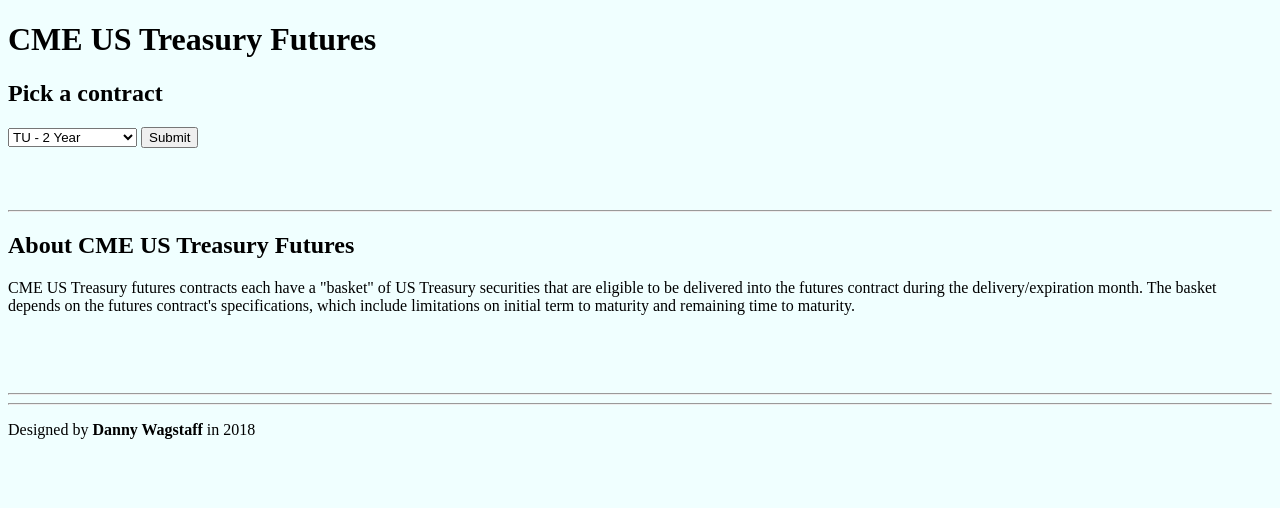
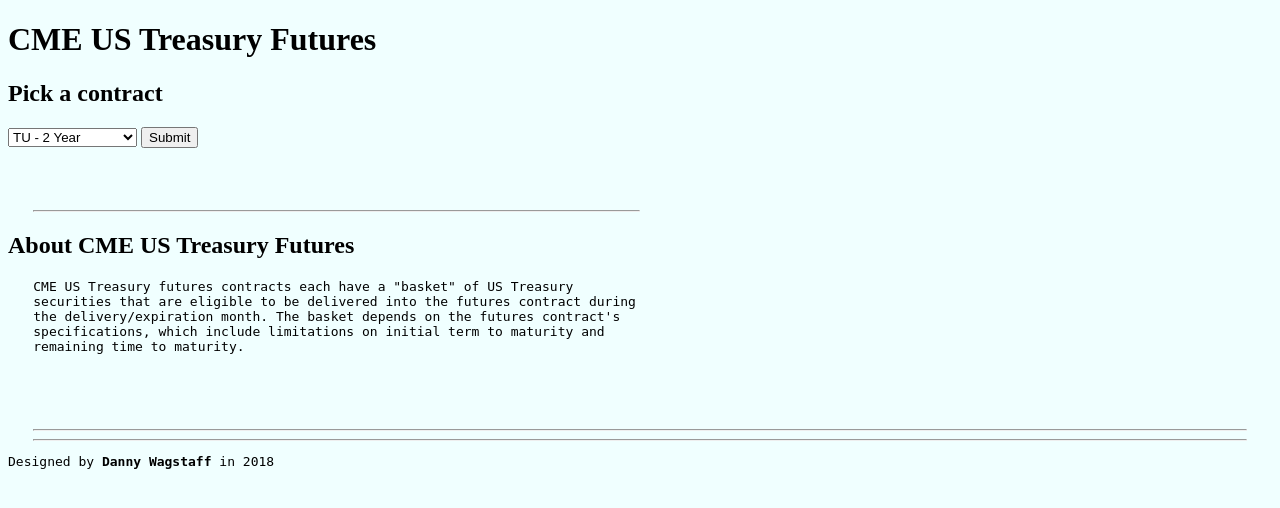
Before and after one commit to danny1000008/bond, a Flask app: page / in a window 1280 px wide. Shown: the top 508 px of the page. Run offline with Flask 2, Linux system fonts and the light colour scheme.

Commit message:
Made a little prettier

```diff
--- a/static/style.css
+++ b/static/style.css
@@ -1 +1,27 @@
-body	{background: azure}
+body	{
+    background: azure
+}
+p   {
+	font-family: Monospace;
+}
+
+.leftJust {
+    margin-left: 2%;
+    margin-right: 50%;
+}
+.centerJust {
+    margin-left: auto;
+    margin-right: auto;
+}
+.bottomJust {
+    margin-top: 90%;
+}
+.footer {
+    margin-left: auto;
+    margin-right: auto;
+    margin-bottom: 1%;
+}
+.center96Pct {
+    margin-left: 2%;
+    margin-right: 2%;
+}
```
